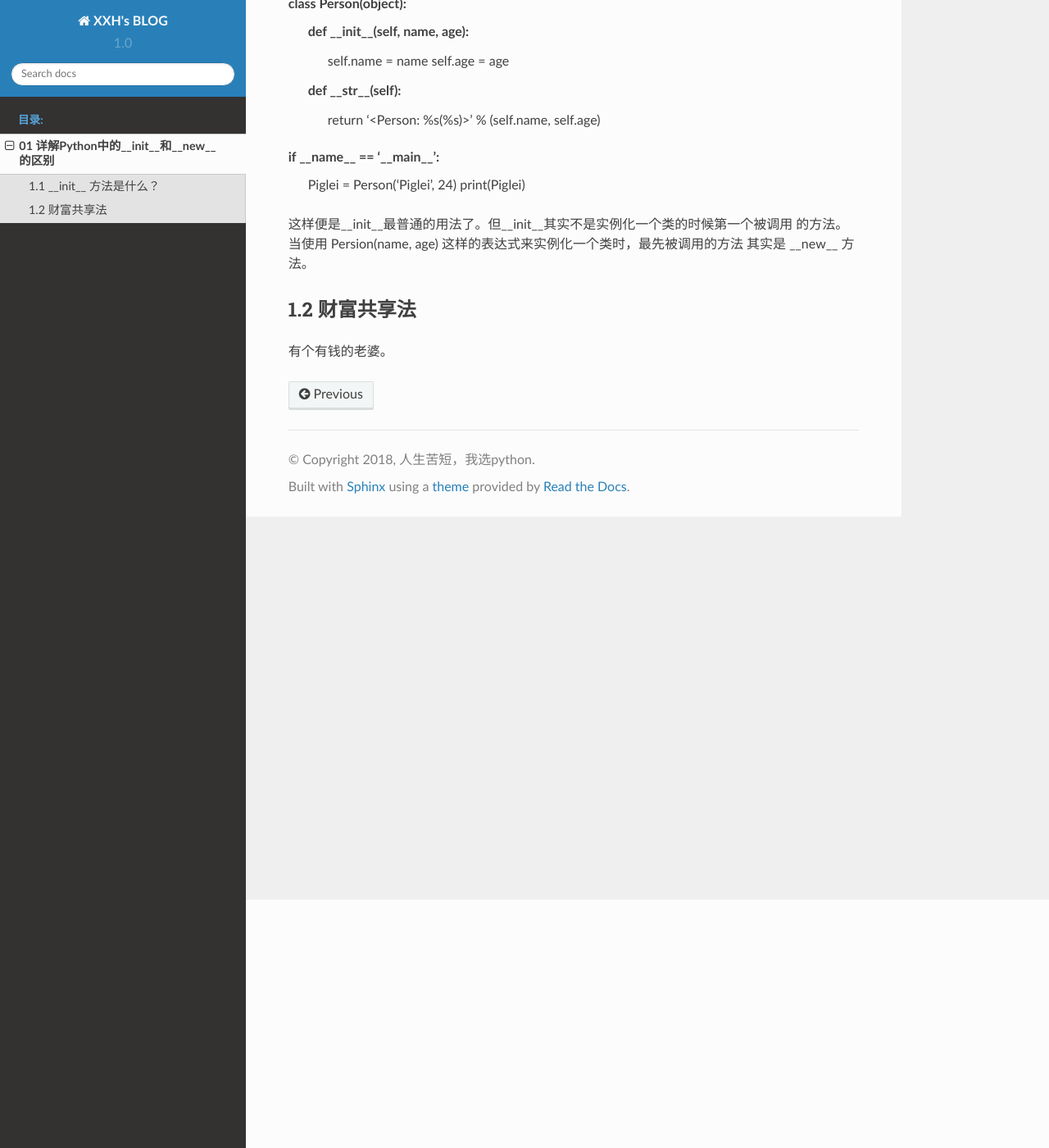
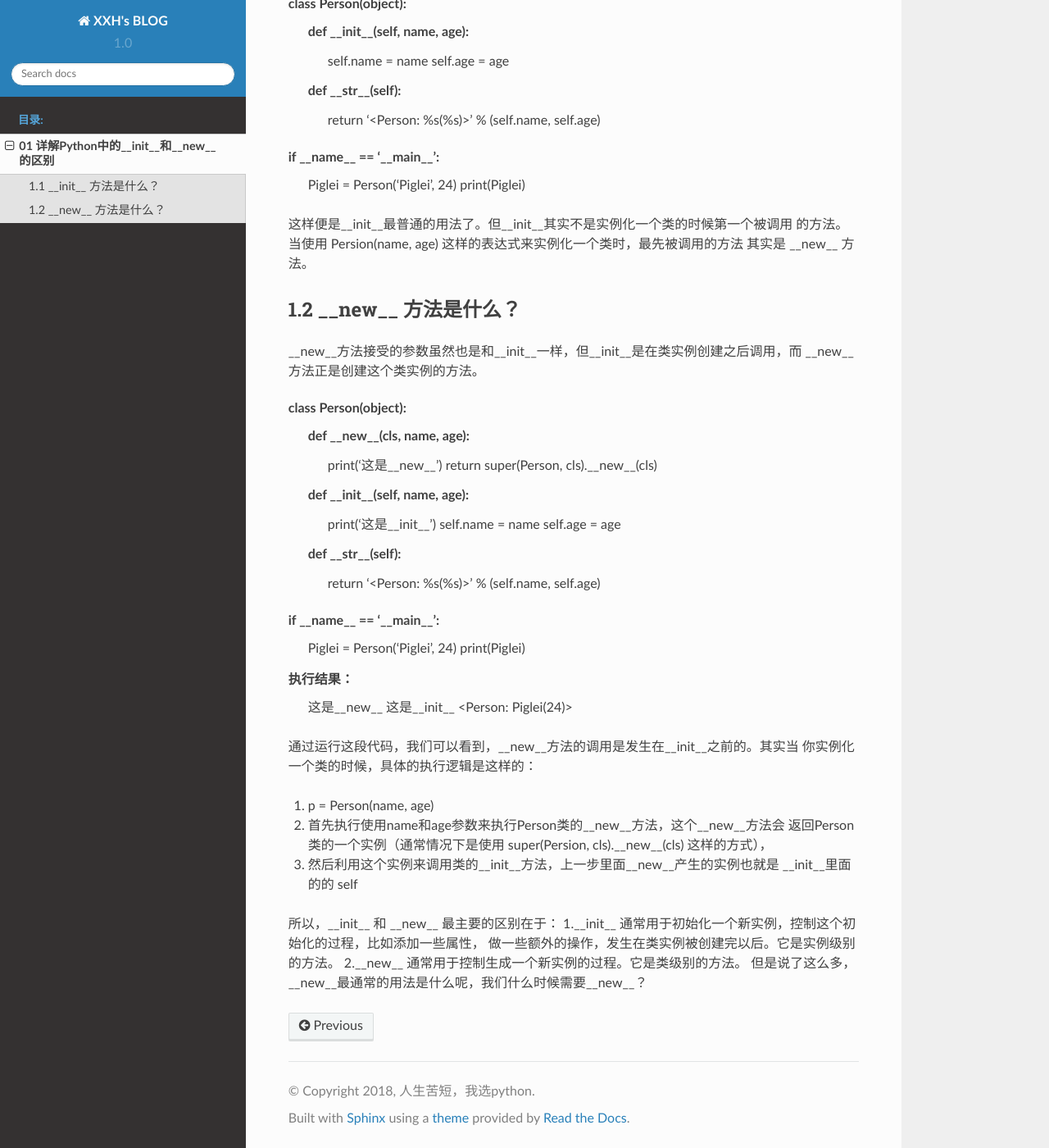
Before and after one commit to 964902285/XXH-s-BLOG, a Sphinx documentation site: the page built from myblog/source/how_to_be_a_rich_man.rst, in a window 1280 px wide and 1400 px high, scrolled down 303 px. Shown: the whole window at 82% size. Built offline with Sphinx 7.4.7 and the Read the Docs theme 2.0.0, drawn with Linux system fonts in a browser that asks for light colours.

Commit message:
Update how_to_be_a_rich_man.rst

```diff
--- a/myblog/source/how_to_be_a_rich_man.rst
+++ b/myblog/source/how_to_be_a_rich_man.rst
@@ -21,7 +21,41 @@ if __name__ == '__main__':
 这样便是__init__最普通的用法了。但__init__其实不是实例化一个类的时候第一个被调用 的方法。当使用 Persion(name, age) 这样的表达式来实例化一个类时，最先被调用的方法 其实是 __new__ 方法。
 
 
-1.2 财富共享法
+1.2 __new__ 方法是什么？
 ---------------------
 
-有个有钱的老婆。
+__new__方法接受的参数虽然也是和__init__一样，但__init__是在类实例创建之后调用，而 __new__方法正是创建这个类实例的方法。
+
+class Person(object):
+    def __new__(cls, name, age):
+        print('这是__new__')
+        return super(Person, cls).__new__(cls)
+
+    def __init__(self, name, age):
+        print('这是__init__')
+        self.name = name
+        self.age  = age
+
+    def __str__(self):
+        return '<Person: %s(%s)>' % (self.name, self.age)
+
+if __name__ == '__main__':
+    Piglei = Person('Piglei', 24)
+    print(Piglei)
+
+执行结果：
+	这是__new__
+	这是__init__
+	<Person: Piglei(24)>
+
+通过运行这段代码，我们可以看到，__new__方法的调用是发生在__init__之前的。其实当 你实例化一个类的时候，具体的执行逻辑是这样的：
+
+1. p = Person(name, age)
+2. 首先执行使用name和age参数来执行Person类的__new__方法，这个__new__方法会 返回Person类的一个实例（通常情况下是使用 super(Persion, cls).__new__(cls) 这样的方式），
+3. 然后利用这个实例来调用类的__init__方法，上一步里面__new__产生的实例也就是 __init__里面的的 self
+
+
+所以，__init__ 和 __new__ 最主要的区别在于：
+1.__init__ 通常用于初始化一个新实例，控制这个初始化的过程，比如添加一些属性， 做一些额外的操作，发生在类实例被创建完以后。它是实例级别的方法。
+2.__new__ 通常用于控制生成一个新实例的过程。它是类级别的方法。
+但是说了这么多，__new__最通常的用法是什么呢，我们什么时候需要__new__？
```
